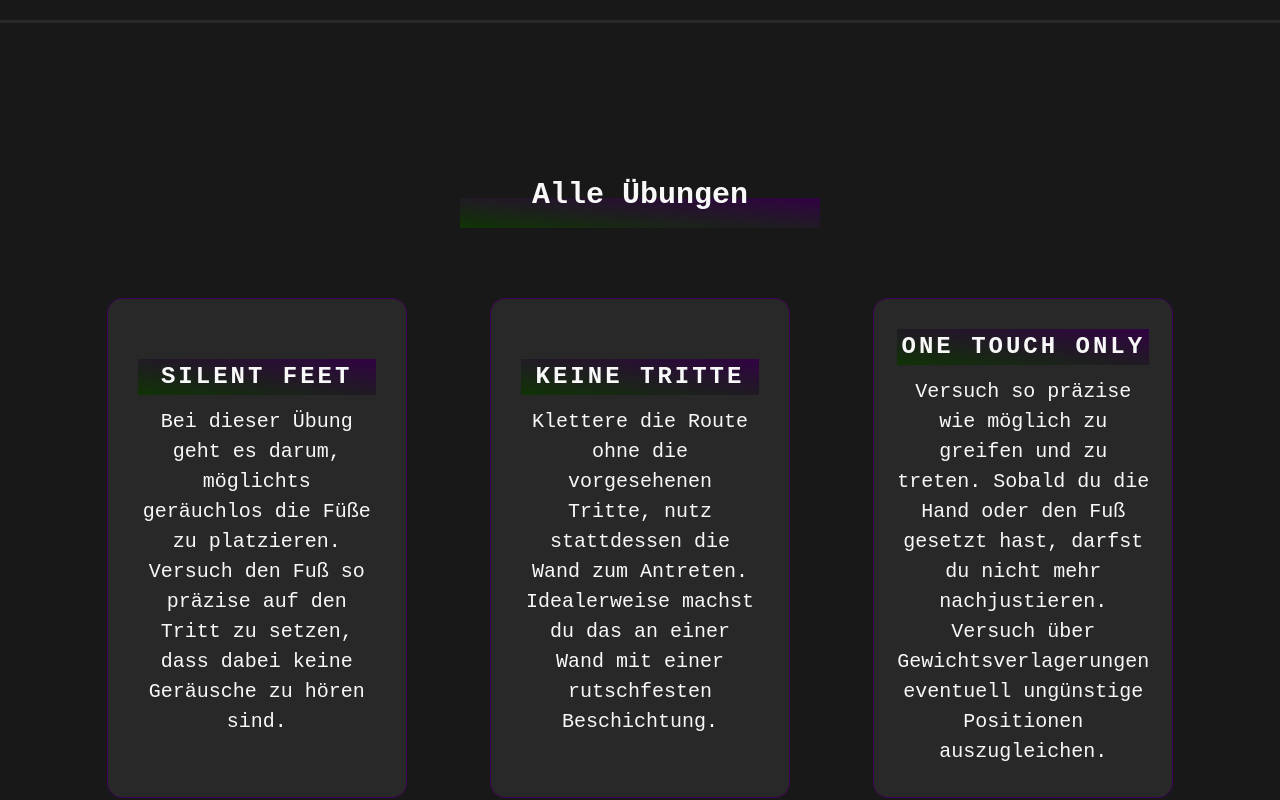
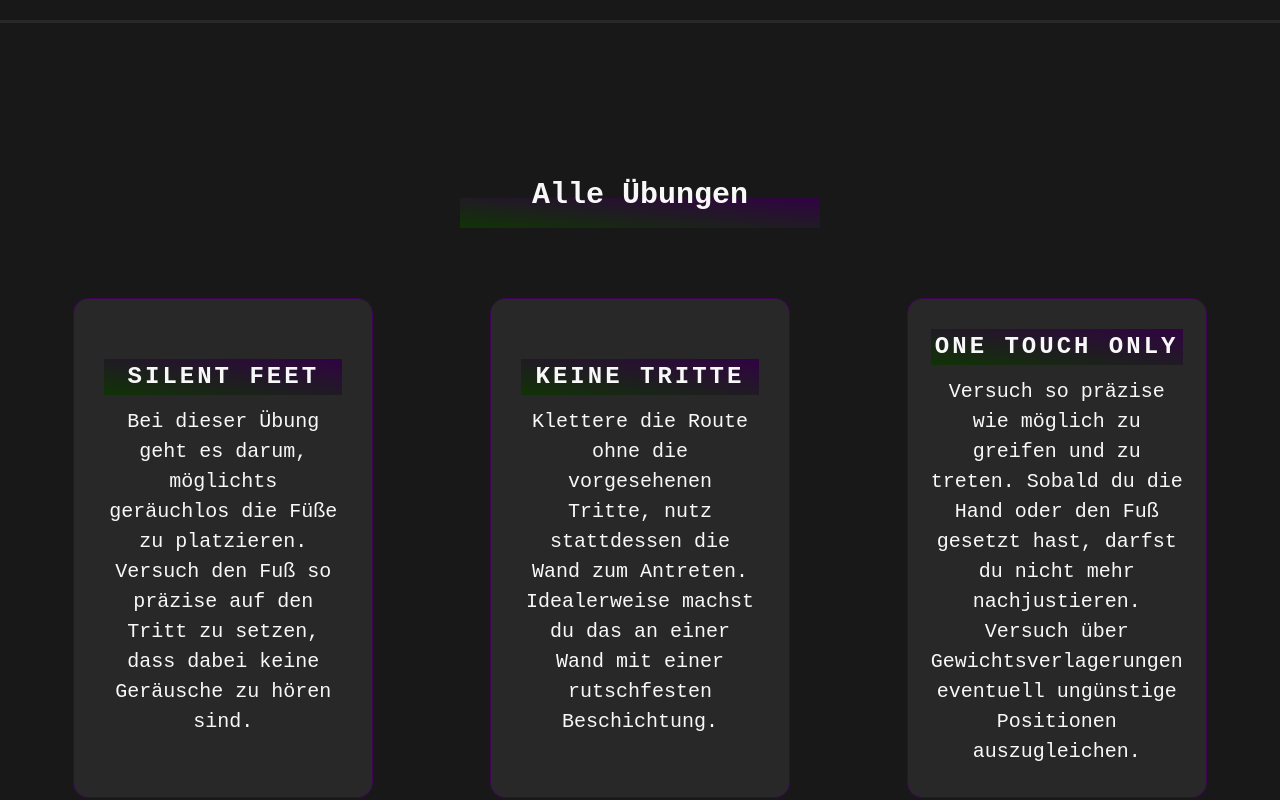
Before and after one commit to corinnaSPK/boulder, a Vue app in the folder boulder/: page / in a window 1280 px wide. Shown: the part 1403-2203 px from the top of the page. Built offline with nearby package versions, Linux system fonts and the light colour scheme.

Commit message:
overflow suchen

```diff
--- a/boulder/src/components/AllDrills.vue
+++ b/boulder/src/components/AllDrills.vue
@@ -30,7 +30,7 @@ console.log(sourceData);
 .drills__wrapper {
 	place-content: center;
 	gap: 5rem;
-	padding-inline: 1rem;
+	/* padding-inline: 1rem; */
 }
 h2 {
 	position: relative;
@@ -54,7 +54,7 @@ h2::after {
 }
 @media (min-width: 400px) {
 	.drills__wrapper {
-		padding-inline: 5rem;
+		/* padding-inline: 5rem; */
 	}
 }
 </style>
```
